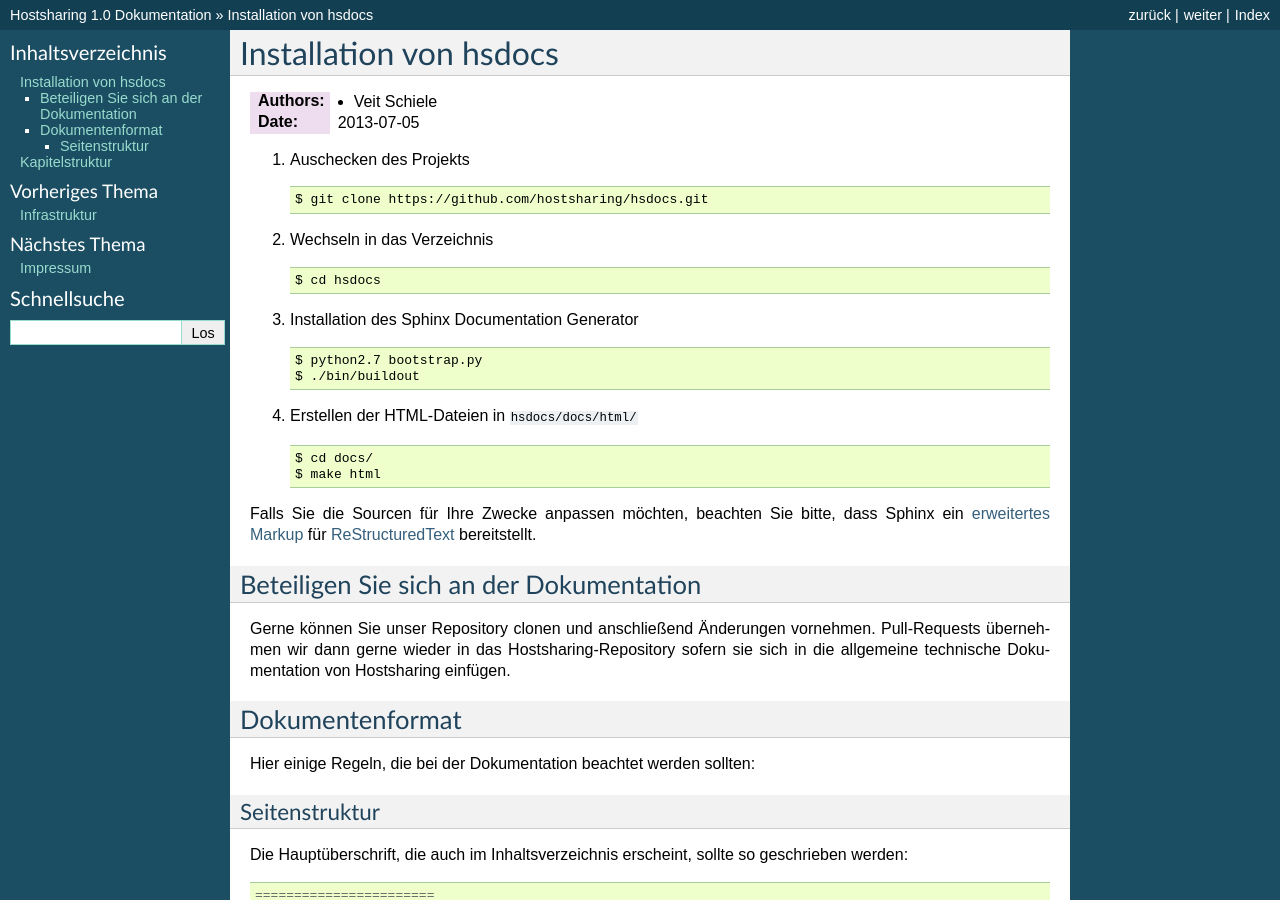
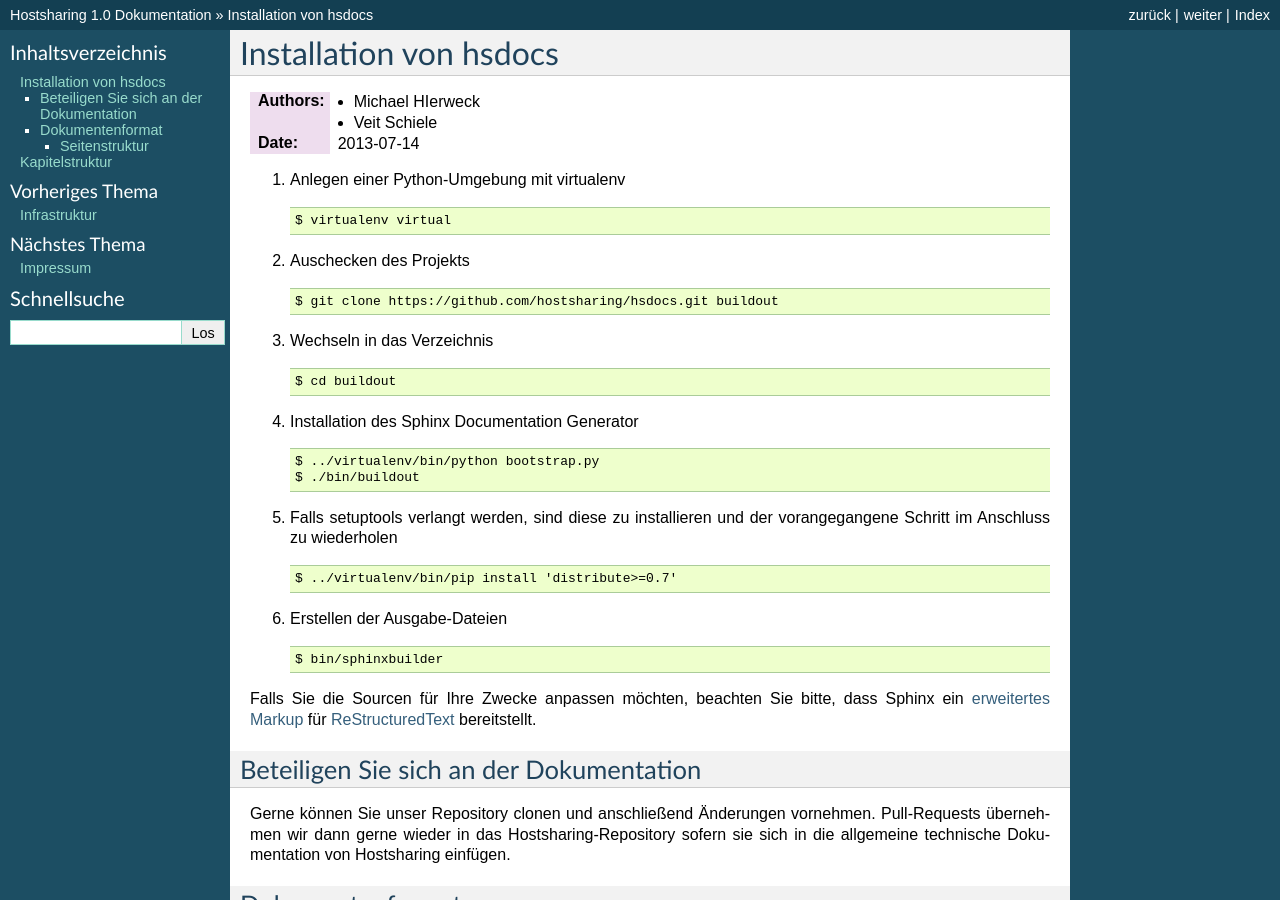
Before and after one commit to hostsharing/hs.docs.users, a Sphinx documentation site: the page built from source/installation.rst, in a window 1280 px wide and 900 px high. Built offline with Sphinx 7.4.7, drawn with Linux system fonts in a browser that asks for light colours; pages that are not in the unit, such as notebooks, are missing from menus.

Commit message:
More detailed installation

```diff
--- a/source/installation.rst
+++ b/source/installation.rst
@@ -2,23 +2,35 @@
 Installation von hsdocs
 =======================
 
-:Authors: - Veit Schiele
-:Date: 2013-07-05
+:Authors: - Michael HIerweck
+          - Veit Schiele
+:Date: 2013-07-14
+
+#. Anlegen einer Python-Umgebung mit virtualenv
+   ::
+    $ virtualenv virtual
 
 #. Auschecken des Projekts
    ::
-    $ git clone https://github.com/hostsharing/hsdocs.git
+    $ git clone https://github.com/hostsharing/hsdocs.git buildout
+
 #. Wechseln in das Verzeichnis
    ::
-    $ cd hsdocs
+    $ cd buildout
+
 #. Installation des Sphinx Documentation Generator
    ::
-    $ python2.7 bootstrap.py
+    $ ../virtualenv/bin/python bootstrap.py
     $ ./bin/buildout
-#. Erstellen der HTML-Dateien in ``hsdocs/docs/html/``
+
+#. Falls setuptools verlangt werden, sind diese zu installieren
+   und der vorangegangene Schritt im Anschluss zu wiederholen
    ::
-    $ cd docs/
-    $ make html
+    $ ../virtualenv/bin/pip install 'distribute>=0.7'
+
+#. Erstellen der Ausgabe-Dateien
+   ::
+    $ bin/sphinxbuilder
 
 .. _`Sphinx Documentation Generator`: http://sphinx.pocoo.org/
 
```
